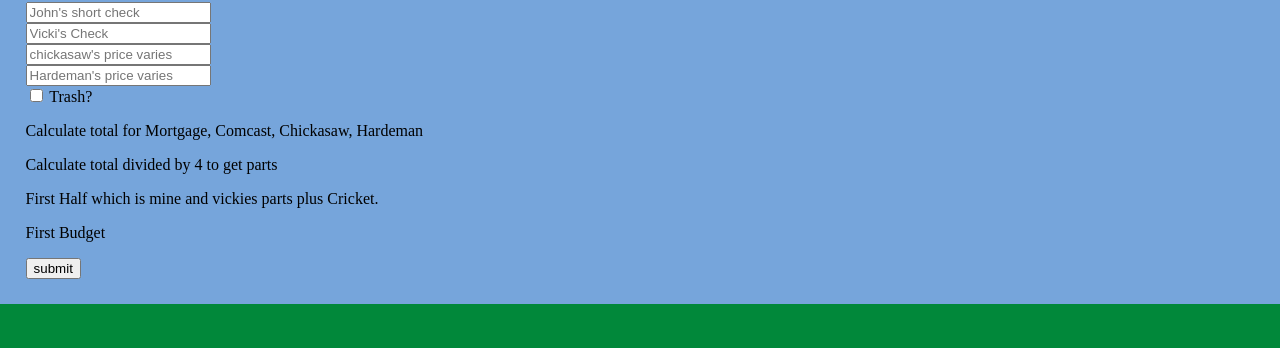
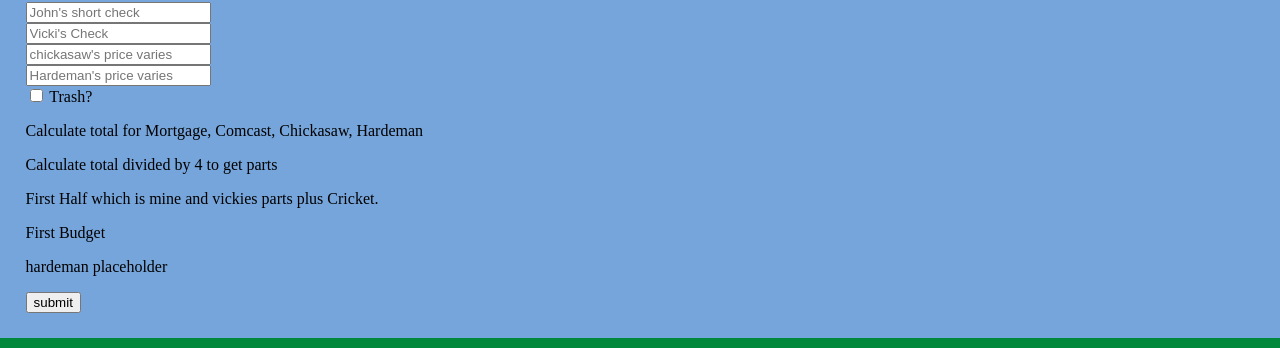
Before and after one commit to Jwfrank3/calculator, a plain HTML site: page index.html in a window 1280 px wide. Shown: the part 78-426 px from the top of the page. Drawn offline with Linux system fonts and the light colour scheme.

Commit message:
Fix HTML syntax for placeholder paragraph
hardeman checker

```diff
--- a/index.html
+++ b/index.html
@@ -37,6 +37,8 @@
 
     <p class="js-paragraph-first-budget">First Budget</p>
 
+    <p class="class="js-input-hardeman">hardeman placeholder</p>
+
     <button onclick="totalBills1();">submit</button>
   </div>
   <div class="second-bills">
```
